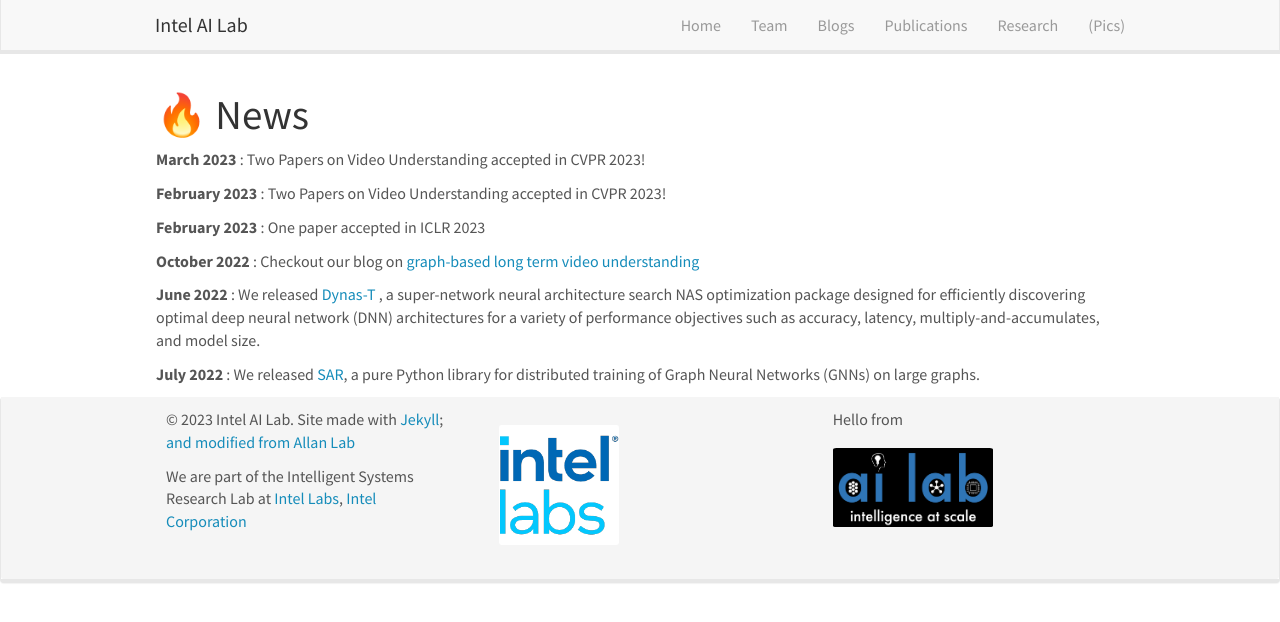
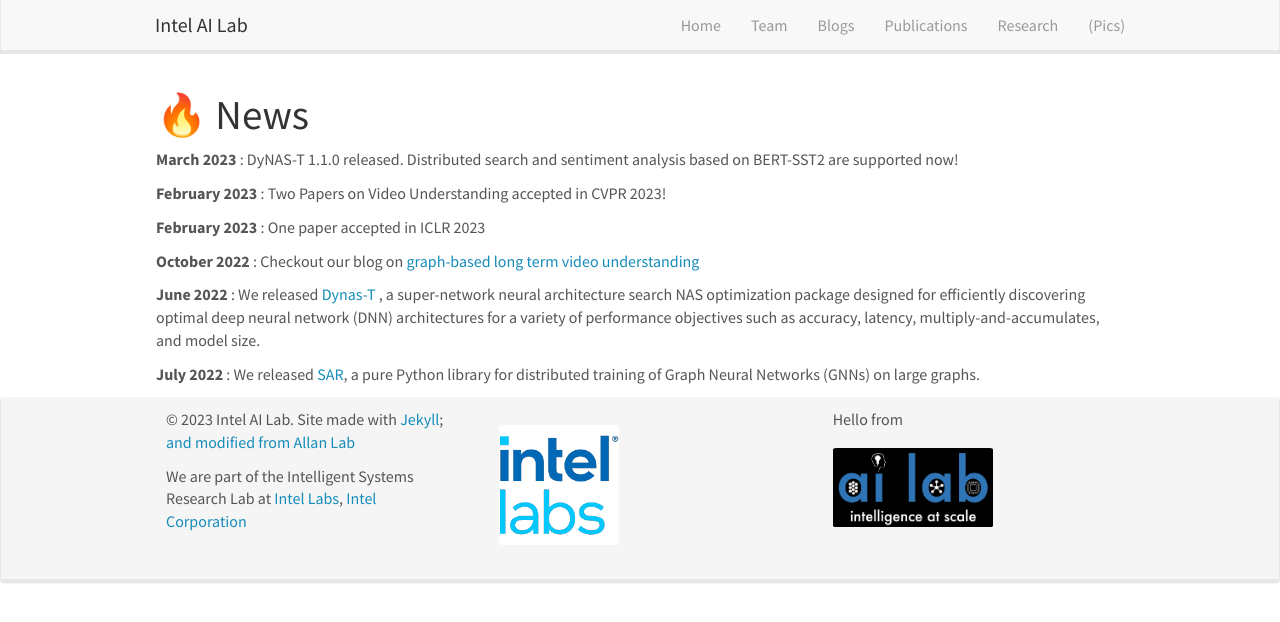
Before and after one commit to intelailabpage/intelailabpage.github.io, a Jekyll site: the page built from _pages/allnews.md, in a window 1280 px wide. Shown: the top 622 px of the page. Built offline with Jekyll 4.4.1, drawn with Linux system fonts in a browser that asks for light colours; nearby versions of some CDN libraries.

Commit message:
Update news.yml

```diff
--- a/_data/news.yml
+++ b/_data/news.yml
@@ -1,6 +1,6 @@
 
 - date: March 2023
-  headline: Two Papers on Video Understanding accepted in CVPR 2023!
+  headline: DyNAS-T 1.1.0 released. Distributed search and sentiment analysis based on BERT-SST2 are supported now!
 
 - date: February 2023
   headline: Two Papers on Video Understanding accepted in CVPR 2023!
```
